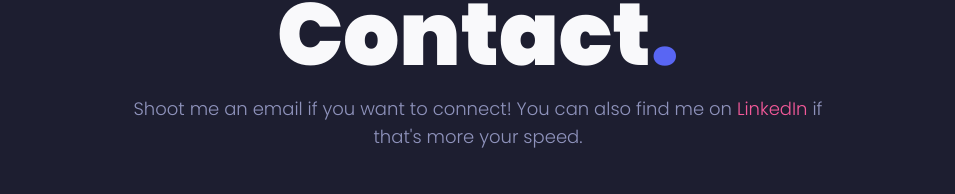
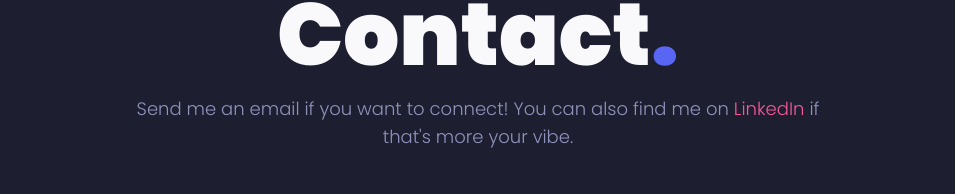
Before and after one commit to Voltz7788/personal-portfolio-v2, a Next.js app: page / in a window 1280 px wide. Shown: the part 3983-4177 px from the top of the page, without its empty margins (162-1117 px from the left). Built offline with nearby package versions, Linux system fonts and the light colour scheme.

Commit message:
chore: update contact text to sound like me

```diff
--- a/app/components/Contact/Contact.tsx
+++ b/app/components/Contact/Contact.tsx
@@ -17,7 +17,7 @@ export default function Contact() {
       </Reveal>
       <Reveal width="w-fit">
         <p className="text-lg text-center font-light text-copy-lighter mx-auto lg:max-w-[80%] mb-10 mt-4 transition-all duration-300">
-          Shoot me an email if you want to connect! You can also find me on{" "}
+          Send me an email if you want to connect! You can also find me on{" "}
           <Link
             href={socials.linkedIn}
             target="_blank"
@@ -25,7 +25,7 @@ export default function Contact() {
           >
             LinkedIn
           </Link>{" "}
-          if that&apos;s more your speed.
+          if that&apos;s more your vibe.
         </p>
       </Reveal>
       <Reveal width="w-fit">
```
